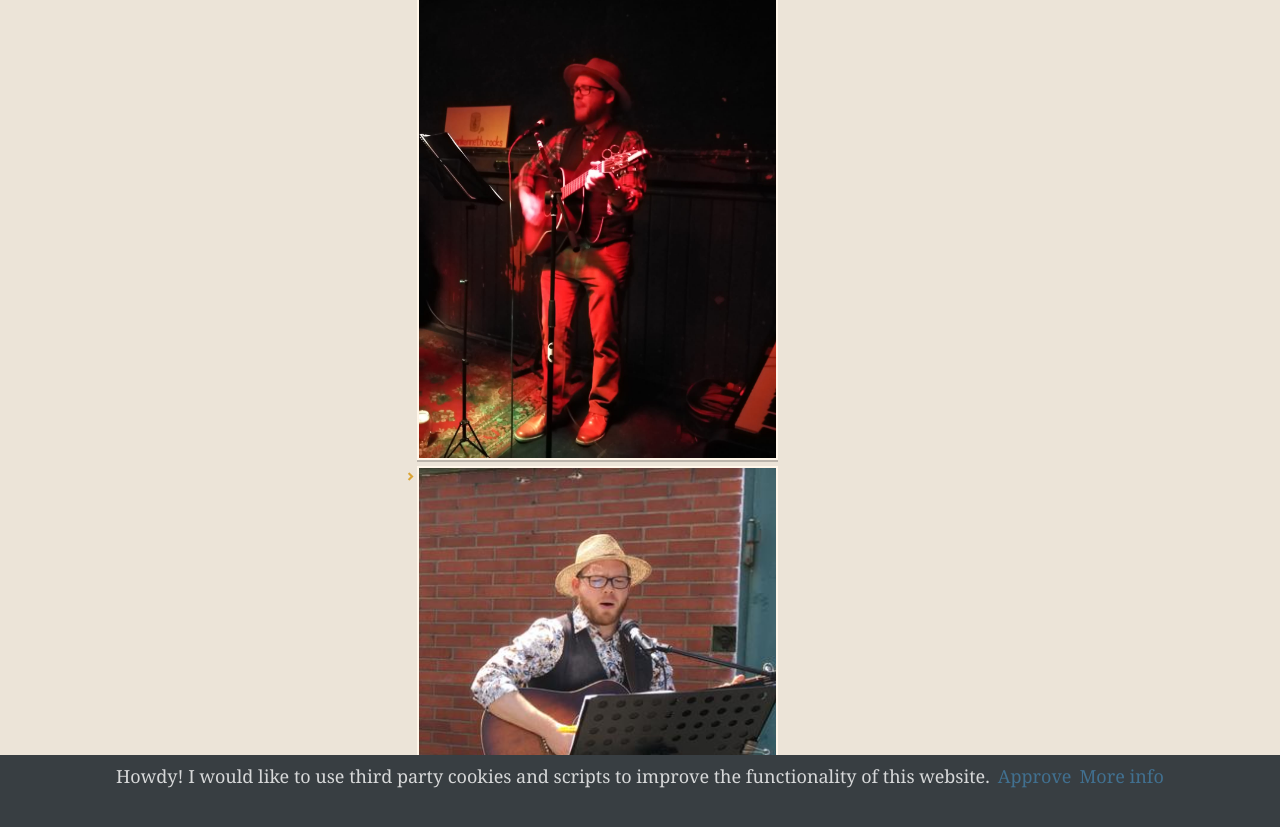
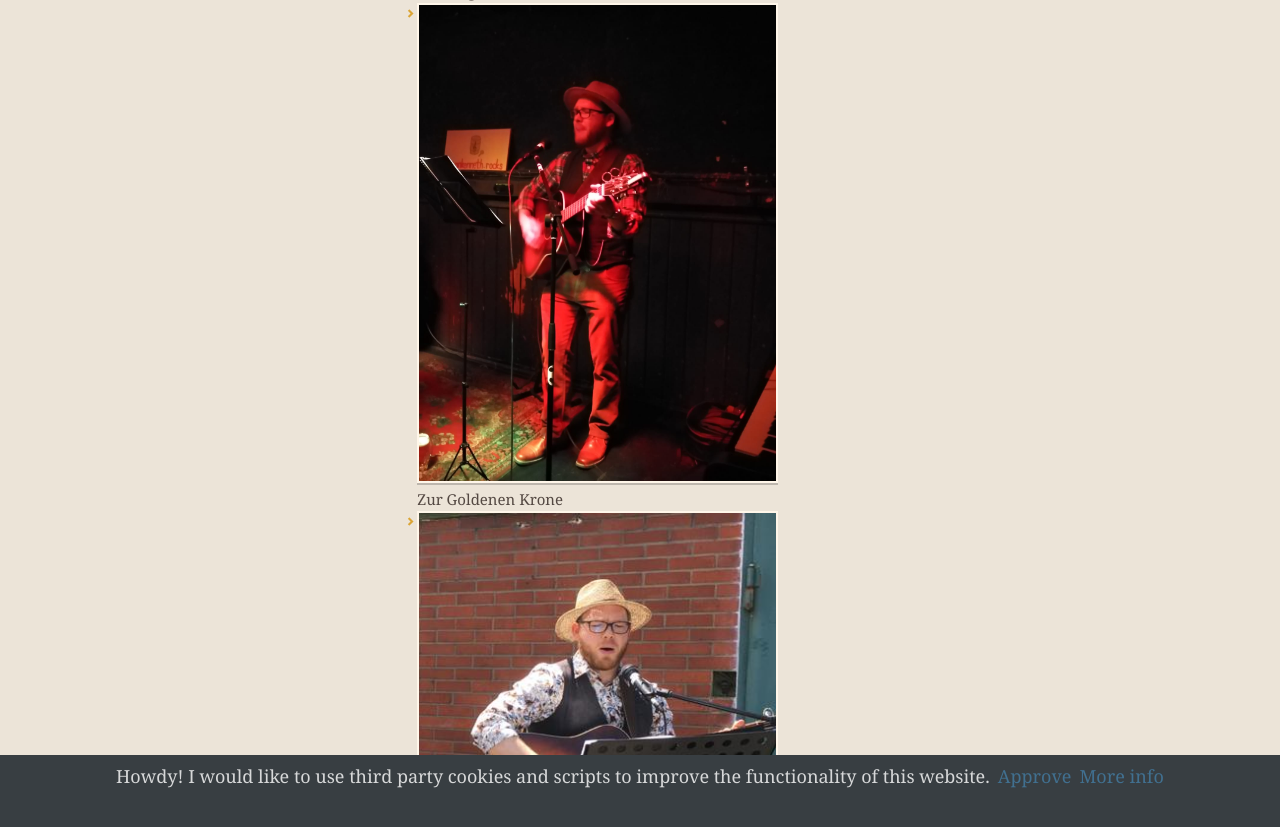
Before and after one commit to BrianInGermany/briankennethmusic, a Jekyll site: the page built from gallery.md, in a window 1280 px wide and 1400 px high, scrolled down 1639 px. Shown: the part 279-1106 px from the top of the window. Built offline with Jekyll 4.4.1, drawn with Linux system fonts in a browser that asks for light colours; our own code applies the rules of GitHub Pages for plain Markdown files; comment, search, counter and statistics services are not loaded; some of the changed text lies outside the part shown; grey boxes are pictures that could not be loaded.

Commit message:
edited photos

```diff
--- a/gallery.md
+++ b/gallery.md
@@ -9,7 +9,8 @@
 <iframe src="https://www.facebook.com/plugins/video.php?href=https%3A%2F%2Fwww.facebook.com%2FBrianKennethMusic%2Fvideos%2F564640897813223%2F&show_text=0&width=269" width="269" height="476" style="border:none;overflow:hidden" scrolling="no" frameborder="0" allowTransparency="true" allowFullScreen="true"></iframe>
 
 ## Photos
+- <figure><img src="\assets\images\knabenschule.jpg" alt="brianPortrait" width="75%"><figcaption>Bessunger Knabenschule</figcaption></figure>
+- <figure><img src="\assets\images\kroneBrian.jpeg" alt="brianKrone" width="75%"><figcaption>Zur Goldenen Krone</figcaption></figure>
+- <figure><img src="\assets\images\brianSchweinerei2.png" alt="brianBBQ" width="75%"><figcaption>Schweinerei BBQ</figcaption></figure>
+- <figure><img src="\assets\images\paedagog.jpg" alt="brianPaedagog" width="75%"><figcaption>Theater im Pädagog</figcaption></figure>
 - <img src="\assets\images\portraitBrian.jpg" alt="brianPortrait" width="75%">
-- <img src="\assets\images\kroneBrian.jpeg" alt="brianKrone" width="75%">
-- <img src="\assets\images\brianSchweinerei2.png" alt="brianBBQ" width="75%">
-- <img src="\assets\images\paedagog.jpg" alt="brianPaedagog" width="75%">
```
